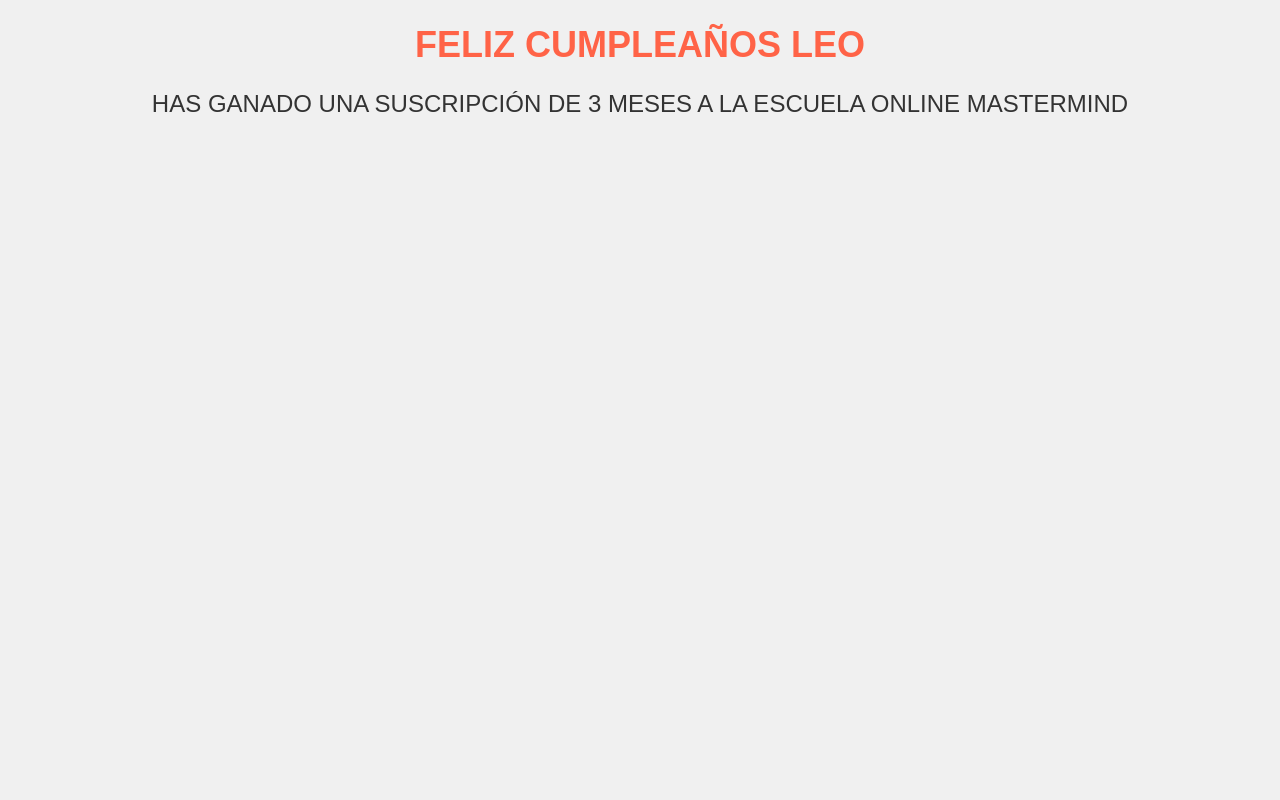
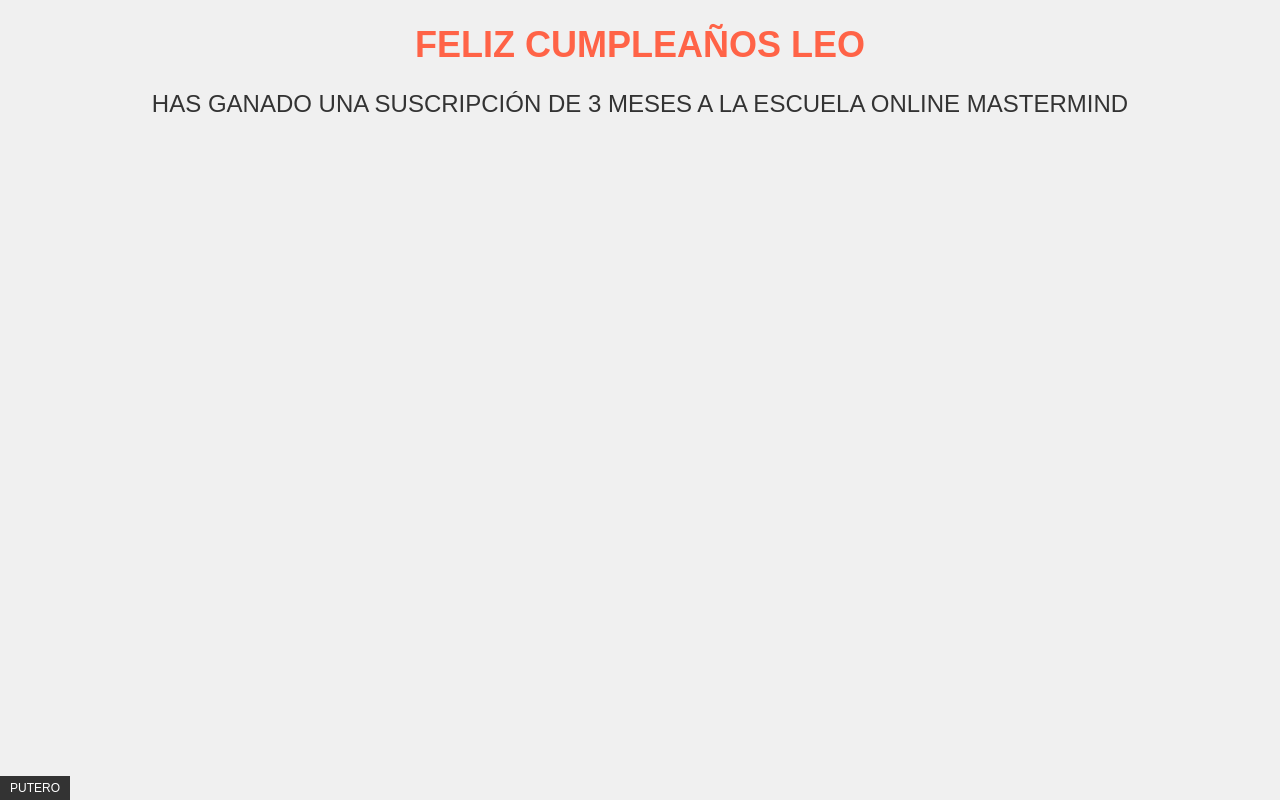
Before and after one commit to jbenitezruiz/cumpleLeo, a plain HTML site: page index.html in a window 1280 px wide. Drawn offline with Linux system fonts and the light colour scheme.

Commit message:
Update index.html

```diff
--- a/index.html
+++ b/index.html
@@ -17,10 +17,20 @@
             color: #333;
             font-size: 24px;
         }
+    .footer {
+        position: fixed;
+        bottom: 0;
+        left: 0;
+        background-color: #333;
+        color: #fff;
+        padding: 5px 10px;
+        font-size: 12px;
+    }
     </style>
 </head>
 <body>
     <h1>FELIZ CUMPLEAÑOS LEO</h1>
     <p>HAS GANADO UNA SUSCRIPCIÓN DE 3 MESES A LA ESCUELA ONLINE MASTERMIND</p>
 </body>
+    <div class="footer">PUTERO</div>
 </html>
```
